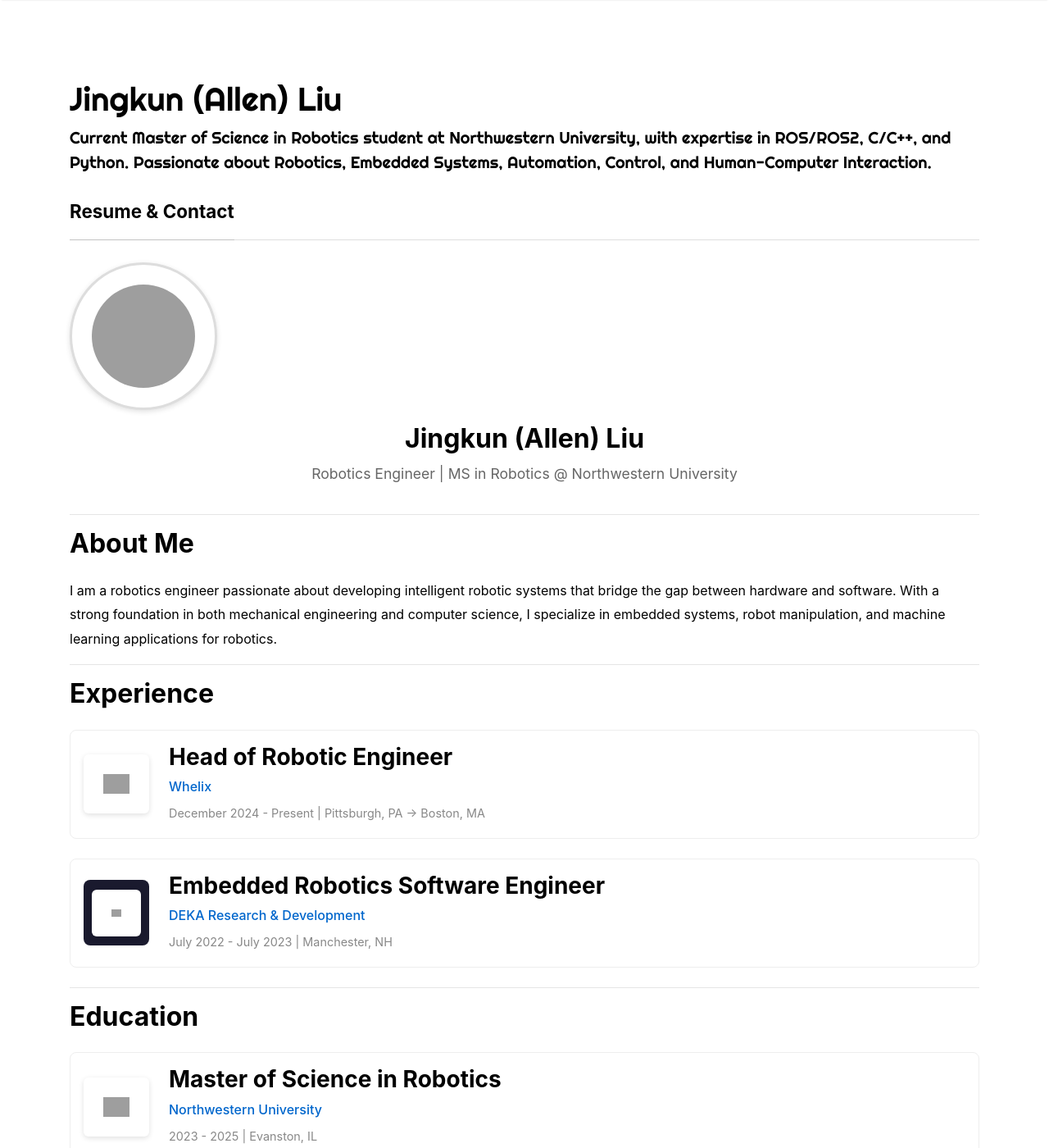
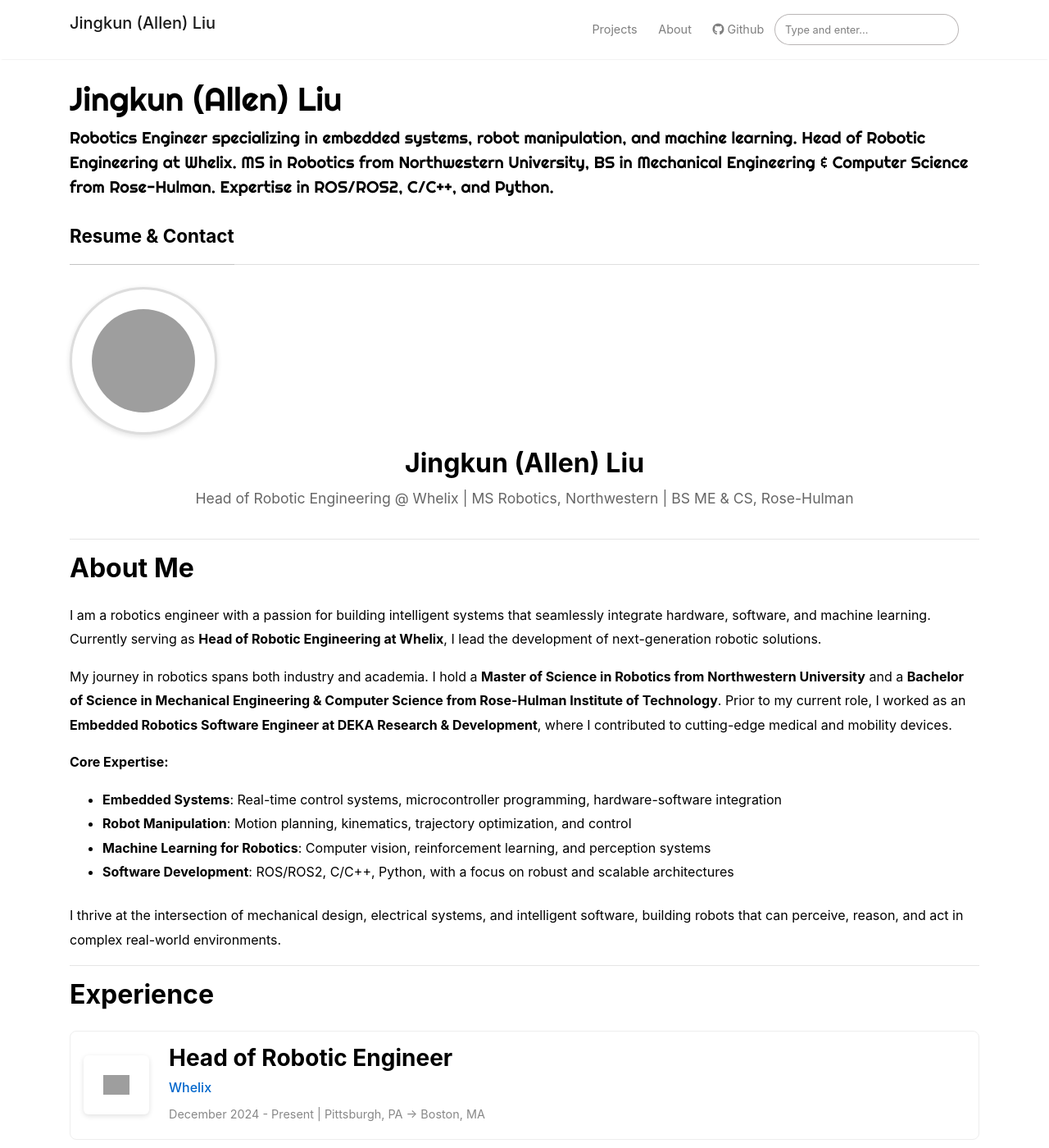
Before and after one commit to nu-jliu/nu-jliu.github.io, a Jekyll site: the page built from _pages/resume.md, in a window 1280 px wide and 1400 px high. Shown: the whole window at 82% size. Built offline with Jekyll 4.4.1, drawn with Linux system fonts in a browser that asks for light colours; nearby versions of some CDN libraries; grey boxes are pictures that could not be loaded.

```diff
--- a/_config.yml
+++ b/_config.yml
@@ -1,7 +1,7 @@
 # Site
 name: "Jingkun (Allen) Liu"
 title: "Allen's Portfolio"
-description: "Current Master of Science in Robotics student at Northwestern University, with expertise in ROS/ROS2, C/C++, and Python. Passionate about Robotics, Embedded Systems, Automation, Control, and Human-Computer Interaction."
+description: "Robotics Engineer specializing in embedded systems, robot manipulation, and machine learning. Head of Robotic Engineering at Whelix. MS in Robotics from Northwestern University, BS in Mechanical Engineering & Computer Science from Rose-Hulman. Expertise in ROS/ROS2, C/C++, and Python."
 logo: 'assets/images/avatars.png'
 favicon: 'assets/images/logo3.png'
 url: nu-jliu.github.io
--- a/_pages/resume.md
+++ b/_pages/resume.md
@@ -8,14 +8,24 @@ comments: false
 <div style="text-align: center; margin-bottom: 2rem;">
   <img src="/assets/images/DSC_5888.JPG" alt="Allen Liu" style="width: 180px; height: 180px; border-radius: 50%; object-fit: cover; border: 3px solid #ddd; margin-bottom: 1rem;">
   <h2 style="margin-bottom: 0.5rem;">Jingkun (Allen) Liu</h2>
-  <p style="color: #666; font-size: 1.1rem;">Robotics Engineer | MS in Robotics @ Northwestern University</p>
+  <p style="color: #666; font-size: 1.1rem;">Head of Robotic Engineering @ Whelix | MS Robotics, Northwestern | BS ME & CS, Rose-Hulman</p>
 </div>
 
 ---
 
 ## About Me
 
-I am a robotics engineer passionate about developing intelligent robotic systems that bridge the gap between hardware and software. With a strong foundation in both mechanical engineering and computer science, I specialize in embedded systems, robot manipulation, and machine learning applications for robotics.
+I am a robotics engineer with a passion for building intelligent systems that seamlessly integrate hardware, software, and machine learning. Currently serving as **Head of Robotic Engineering at Whelix**, I lead the development of next-generation robotic solutions.
+
+My journey in robotics spans both industry and academia. I hold a **Master of Science in Robotics from Northwestern University** and a **Bachelor of Science in Mechanical Engineering & Computer Science from Rose-Hulman Institute of Technology**. Prior to my current role, I worked as an **Embedded Robotics Software Engineer at DEKA Research & Development**, where I contributed to cutting-edge medical and mobility devices.
+
+**Core Expertise:**
+- **Embedded Systems**: Real-time control systems, microcontroller programming, hardware-software integration
+- **Robot Manipulation**: Motion planning, kinematics, trajectory optimization, and control
+- **Machine Learning for Robotics**: Computer vision, reinforcement learning, and perception systems
+- **Software Development**: ROS/ROS2, C/C++, Python, with a focus on robust and scalable architectures
+
+I thrive at the intersection of mechanical design, electrical systems, and intelligent software, building robots that can perceive, reason, and act in complex real-world environments.
 
 ---
 
```
Also changed, not shown: _posts/2025-12-18-allen-vla.md (+99 -19 lines).
